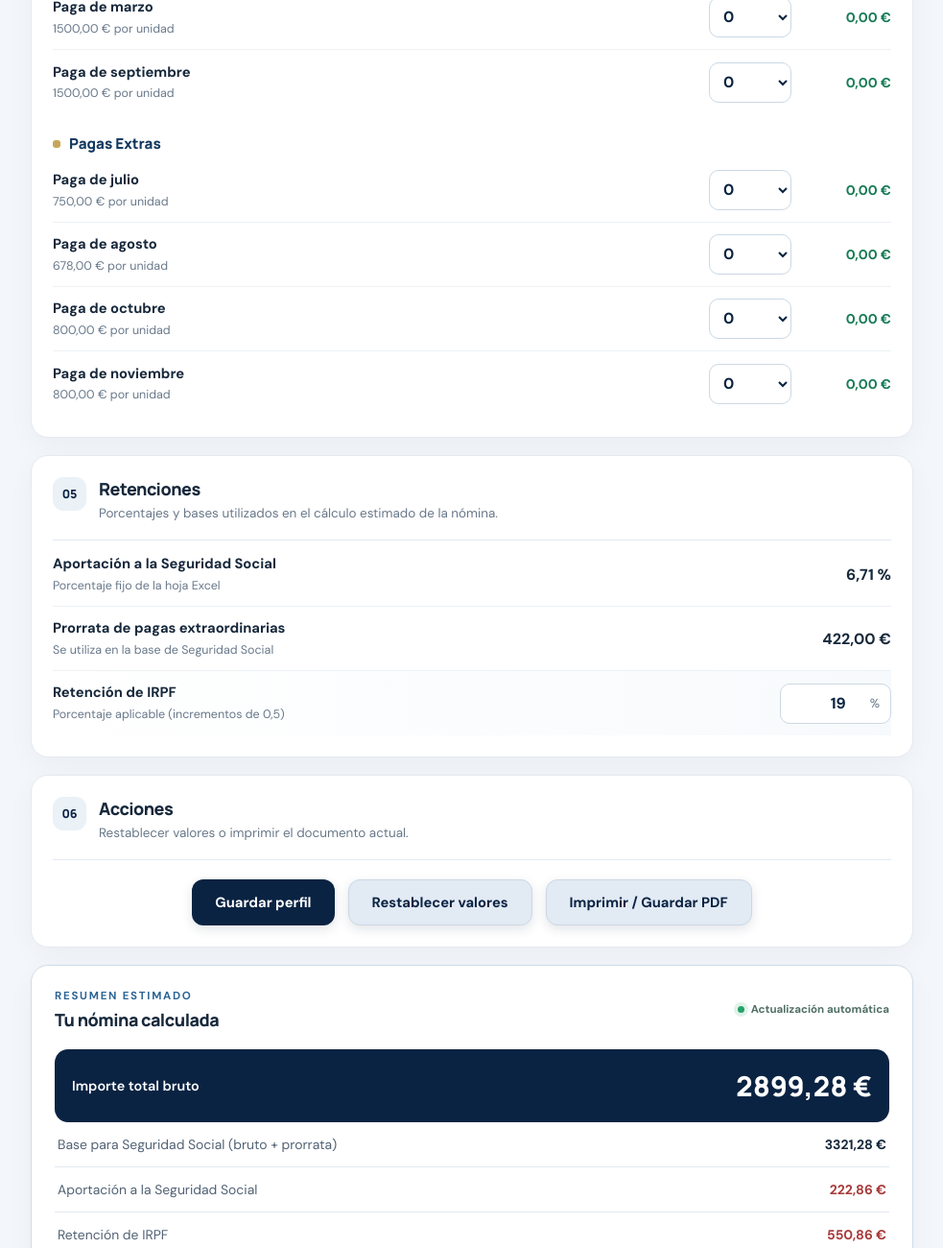
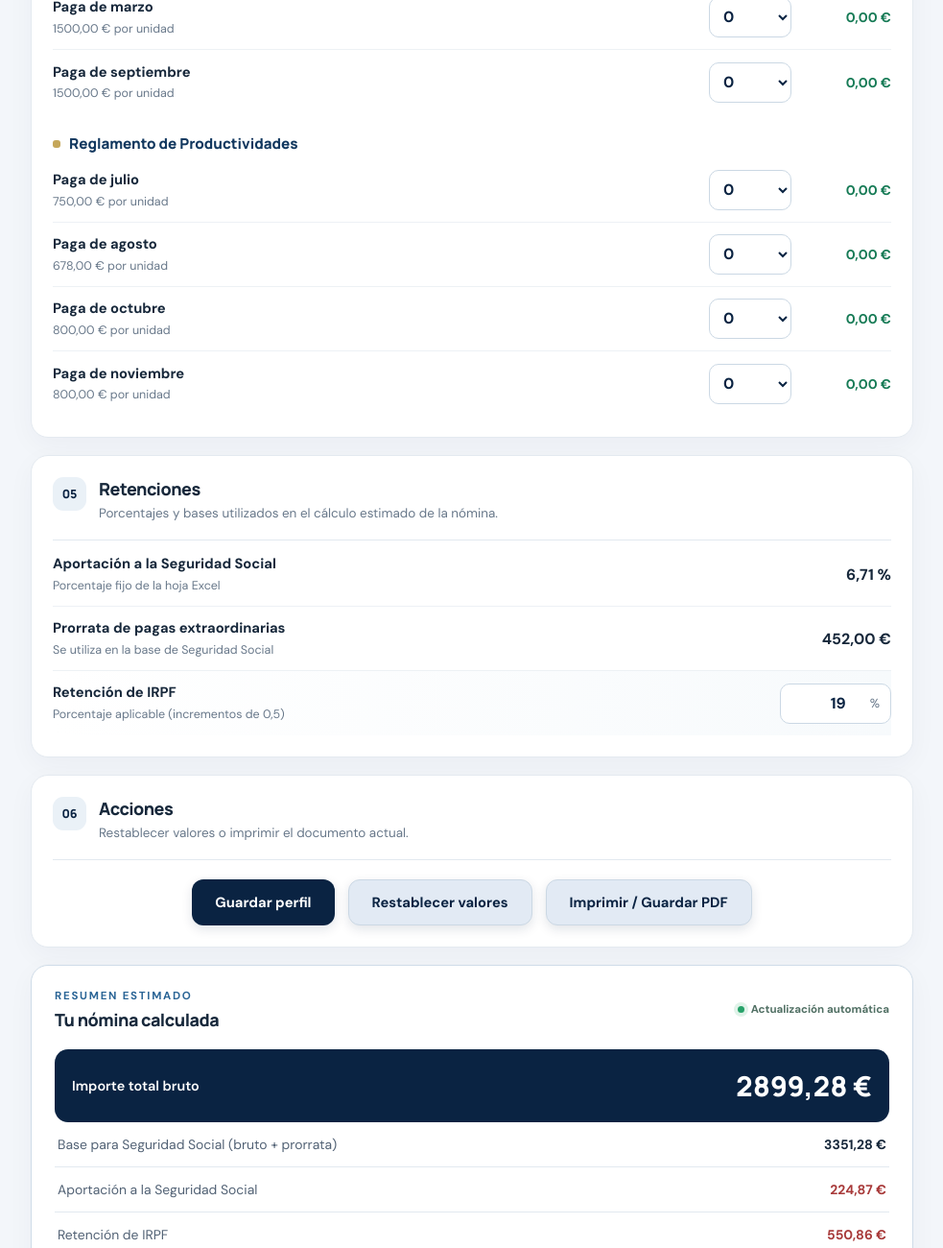
Before and after one commit to David-Lechuga/nomina, a plain HTML site: page index.html in a window 1280 px wide. Shown: the part 2200-3500 px from the top of the page at 96% size, without its empty margins (148-1131 px from the left). Drawn offline with Linux system fonts and the light colour scheme.

Commit message:
Add files via upload

```diff
--- a/app.js
+++ b/app.js
@@ -4,7 +4,7 @@ const EURO = new Intl.NumberFormat("es-ES", {
 const FIXED = {
   sueldoBase: 900.63, destino: 637.73, especifico: 1163.16,
   trienioC2: 22.44, trienioC1: 32.96, noche: 12.16,
-  prorrata: 422, seguridadSocial: 6.71
+  prorrata: 452, seguridadSocial: 6.71
 };
 const OVERTIME_12 = [
   { id: "extra-12-1", label: "H.E. de L-V de 07:00 a 19:00", rate: 268.80 },
@@ -90,7 +90,8 @@ function calculate() {
   });
   const gross = FIXED.sueldoBase + FIXED.destino + FIXED.especifico + c2 + c1 + nights + overtime + extraPayments;
   const ssBase = gross + FIXED.prorrata;
-  const ss = ssBase * FIXED.seguridadSocial / 100;
+  const calculatedSS = ssBase * FIXED.seguridadSocial / 100;
+  const ss = Math.min(calculatedSS, 342.29);
   const irpfPercent = Math.min(100, Math.max(0, Number(document.getElementById("irpf").value) || 0));
   const irpf = gross * irpfPercent / 100;
   const net = gross - ss - irpf;
--- a/index.html
+++ b/index.html
@@ -110,7 +110,7 @@
           <div id="pay-playa" class="pay-items"></div>
         </div>
         <div class="subsection">
-          <h3><span class="subsection-dot"></span>Pagas Extras</h3>
+          <h3><span class="subsection-dot"></span>Reglamento de Productividades</h3>
           <div id="pay-regulation" class="pay-items"></div>
         </div>
       </section>
@@ -130,7 +130,7 @@
           </div>
           <div class="pay-item fixed">
             <div class="item-copy"><span class="item-name">Prorrata de pagas extraordinarias</span><span class="item-note">Se utiliza en la base de Seguridad Social</span></div>
-            <span class="fixed-value">422,00 €</span>
+            <span class="fixed-value">452,00 €</span>
           </div>
           <div class="pay-item editable-row">
             <label class="item-copy" for="irpf"><span class="item-name">Retención de IRPF</span><span class="item-note">Porcentaje aplicable (incrementos de 0,5)</span></label>
```
